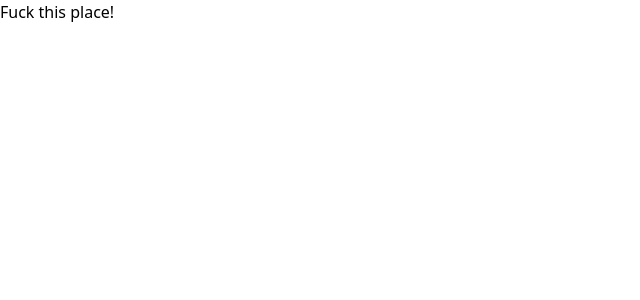
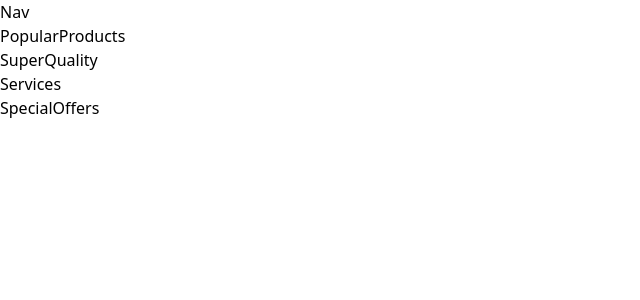
Before and after one commit to bezzantsam/Nike, a React (Vite) app: page / in a window 1280 px wide. Shown: the top 300 px of the page, without its empty margins (0-640 px from the left). Built offline with nearby package versions, Linux system fonts and the light colour scheme; a web font is replaced by a local one.

Commit message:
components structure

```diff
--- a/src/App.jsx
+++ b/src/App.jsx
@@ -1,7 +1,24 @@
-export default function App() {
-  return (
-    <h1 className="text-3xl font-bold underline">
-      Fuck this place!
-    </h1>
-  )
-}
+
+  const App = () => (
+    <main className="relative">
+      Nav
+      <section className= "xl: padding-1 wide:padding-rnradding-b">
+      </section>
+
+      <section className= "padding">
+      PopularProducts
+      </section>
+      <section className= "padding">
+      SuperQuality
+      </section>
+      <section className= "padding-x py-10">
+      Services
+      </section>
+      <section className= "padding">
+      SpecialOffers
+      </section>
+
+    </main>
+   )
+
+   export default App;
```
